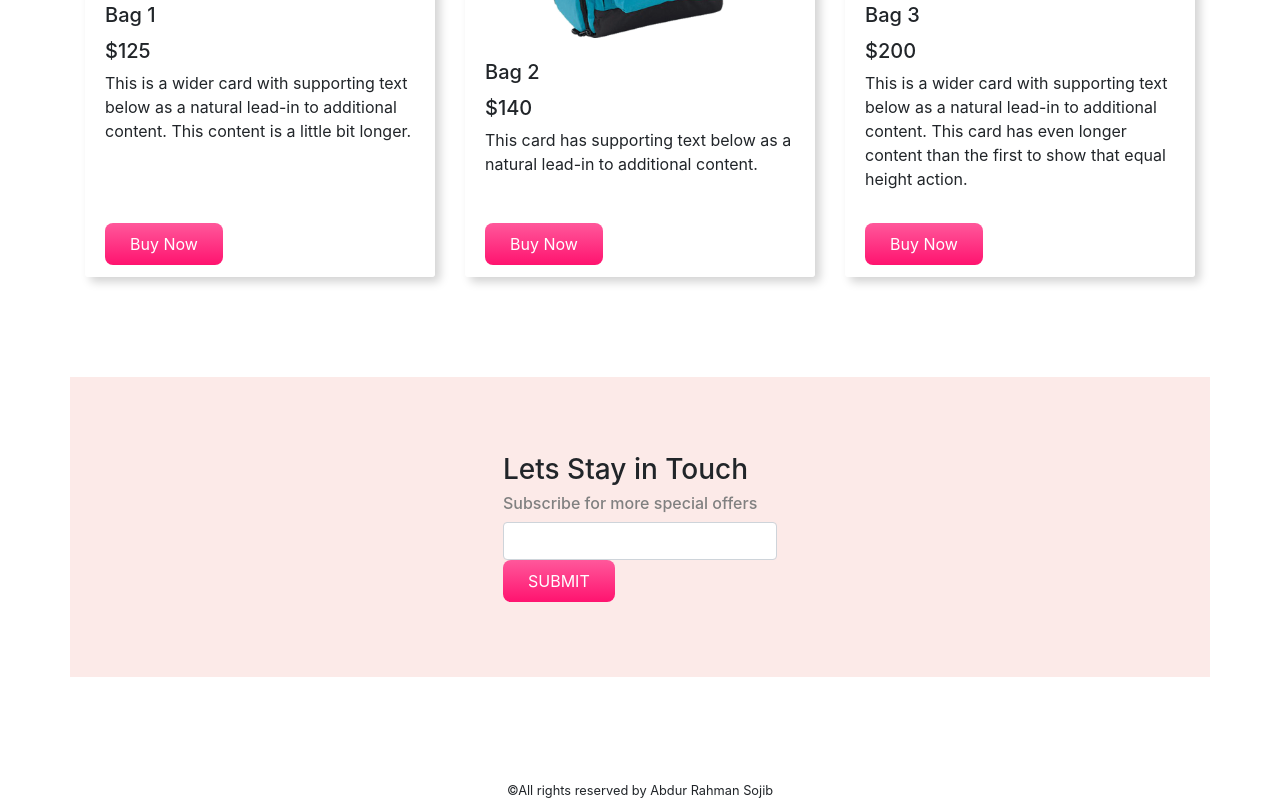
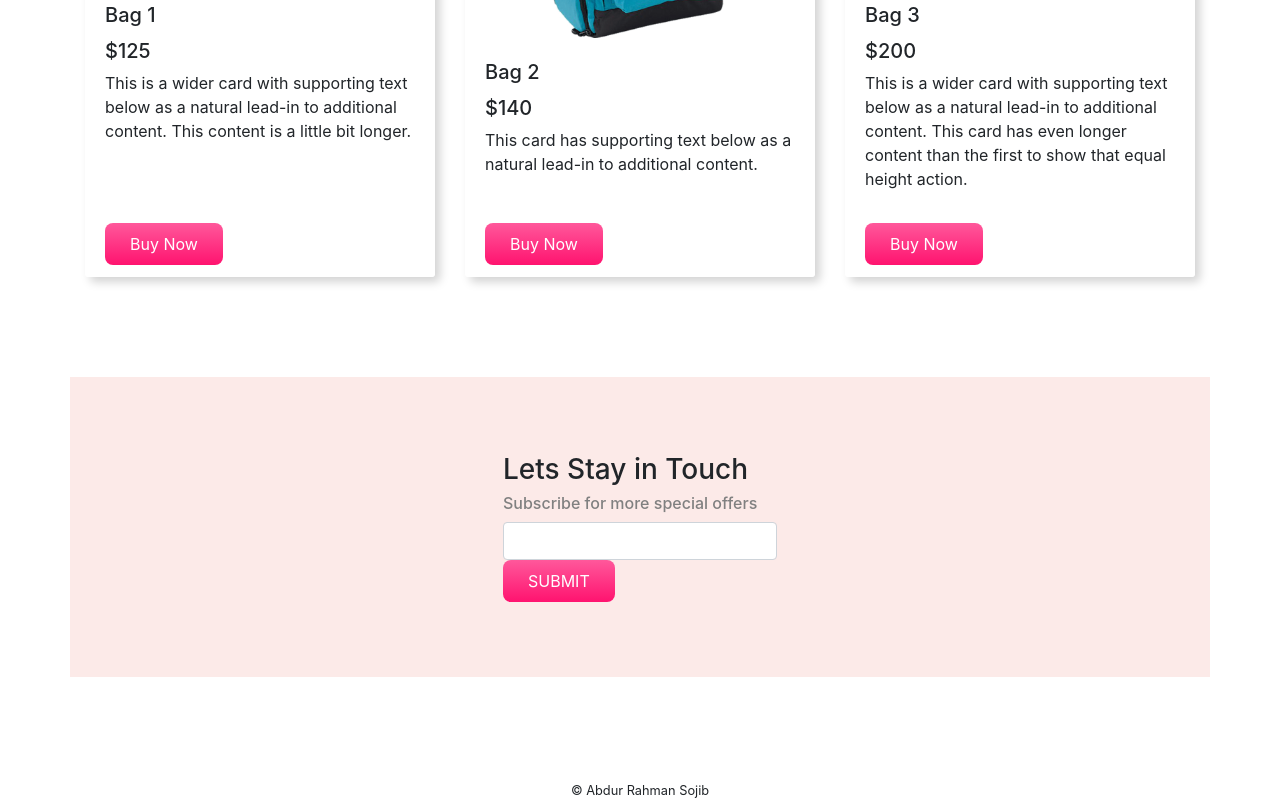
Before and after one commit to arsojib90/panda-website, a plain HTML site: page index.html in a window 1280 px wide. Shown: the part 1896-2697 px from the top of the page. Drawn offline with nearby package versions, Linux system fonts and the light colour scheme.

Commit message:
panda commerce doneeee

```diff
--- a/index.html
+++ b/index.html
@@ -210,7 +210,7 @@
         </div>
 
     <footer>
-      <small>©All rights reserved by Abdur Rahman Sojib</small>
+      <small>© Abdur Rahman Sojib</small>
     </footer>
 
     <script src="https://code.jquery.com/jquery-3.4.1.slim.min.js" integrity="sha384-J6qa4849blE2+poT4WnyKhv5vZF5SrPo0iEjwBvKU7imGFAV0wwj1yYfoRSJoZ+n" crossorigin="anonymous"></script>
```
